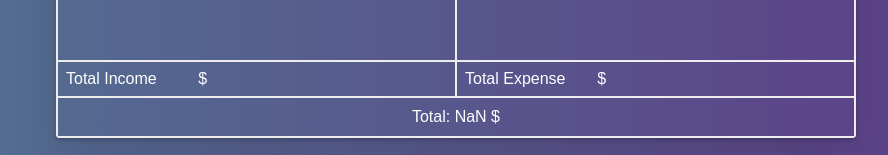
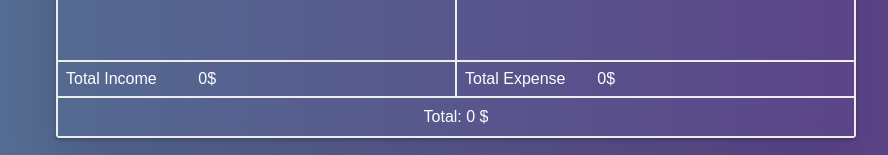
Before and after one commit to ximbong/account-balance-tracker, a React (Create React App) app: page / in a window 1280 px wide. Shown: the part 642-797 px from the top of the page, without its empty margins (184-1072 px from the left). Built offline with nearby package versions, Linux system fonts and the light colour scheme.

Commit message:
Adjust variable names due to last commit.

```diff
--- a/src/components/Main/index.js
+++ b/src/components/Main/index.js
@@ -1,10 +1,12 @@
 import React from "react";
+
 import InfoGrid from "../InfoGrid";
 import InfoRow from "../InfoRow";
 
 const Main = props => {
-  const { incomeData, expenseData, totalIncome, totalExpense } = props.data;
-  const finalAmount = totalIncome - totalExpense;
+  const { incomeData, expenseData, incomeTotal, expenseTotal } = props.data;
+  const finalAmount = incomeTotal - expenseTotal;
+
   return (
     <div className="main">
       <div className="main-grid">
@@ -13,10 +15,10 @@ const Main = props => {
       </div>
       <div className="total-grid">
         <div className="total-box">
-          <InfoRow description="Total Income" amount={totalIncome} />
+          <InfoRow description="Total Income" amount={incomeTotal} />
         </div>
         <div className="total-box">
-          <InfoRow description="Total Expense" amount={totalExpense} />
+          <InfoRow description="Total Expense" amount={expenseTotal} />
         </div>
         <div className="final">
           <span>Total: {finalAmount} $</span>
```
